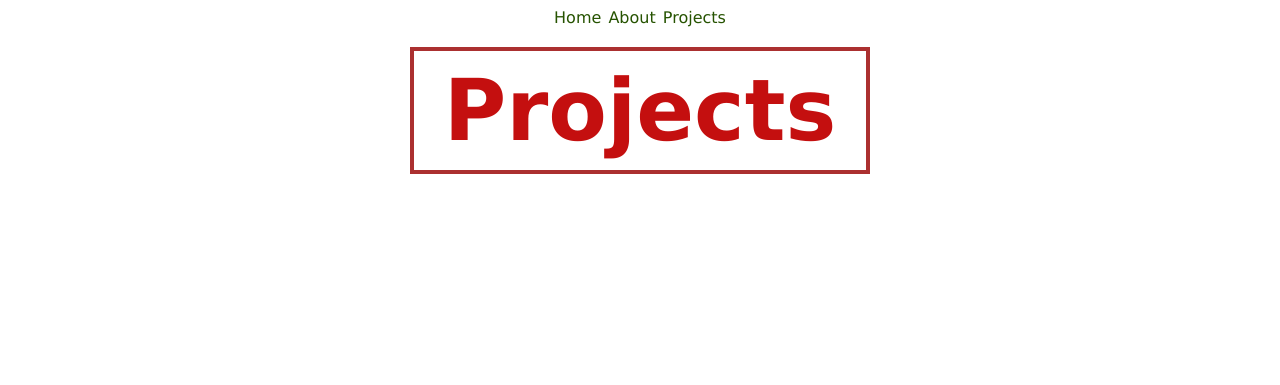
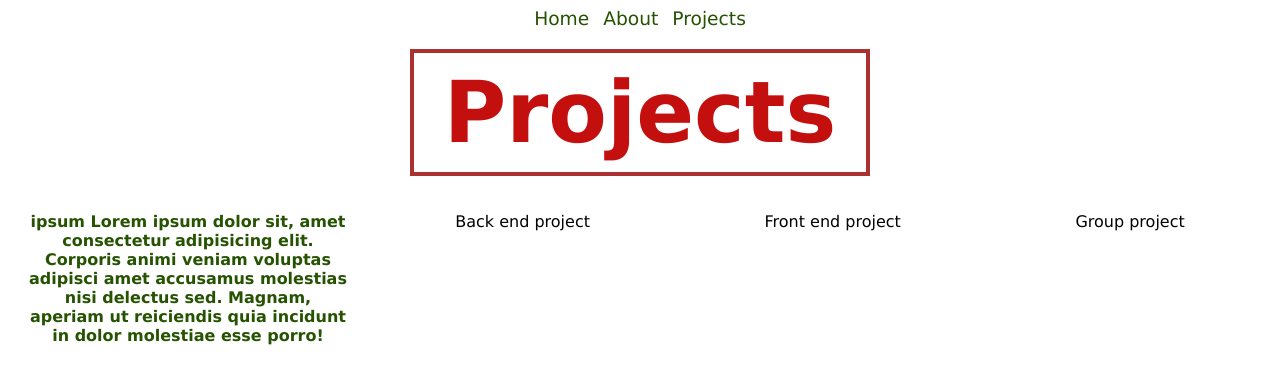
Before and after one commit to corkesw/portfolio-website, a plain HTML site: page projects.html in a window 1280 px wide. Drawn offline with Linux system fonts and the light colour scheme.

Commit message:
add project layout and styling

```diff
--- a/projects.html
+++ b/projects.html
@@ -8,13 +8,24 @@
     <title>Projects</title>
 </head>
 <body>
-    <nav>
-        <a href="./index.html">Home</a>
-        <a href="./about.html">About</a>
-        <a href="./projects.html">Projects</a>
+    <nav class="main-nav">
+        <a href="./index.html" class="main-nav__link">Home</a>
+        <a href="./about.html" class="main-nav__link">About</a>
+        <a href="./projects.html" class="main-nav__link">Projects</a>
       </nav>
       <div class="banner">
-          <h1 class="banner__title">Projects</h1>
+          <h1 class="banner__title" id="projects-banner">Projects</h1>
+      </div>
+
+      <div class="project-info">
+          <p class="project-info__main">ipsum Lorem ipsum dolor sit, amet consectetur adipisicing elit. Corporis animi veniam voluptas adipisci amet accusamus molestias nisi delectus sed. Magnam, aperiam ut reiciendis quia incidunt in dolor molestiae esse porro!</p>
+          <p class="project-info__text">Back end project</p>
+          <p class="project-info__text">Front end project</p>
+          <p class="project-info__text">Group project</p>
+
+
+
+
       </div>
 </body>
 </html>
--- a/styles/index.css
+++ b/styles/index.css
@@ -31,8 +31,12 @@ p.biography_text {
 }
 
 nav.main-nav {
-  font-size: 16pt;
+  font-size: 14pt;
   text-decoration: none;
+}
+
+a.main-nav__link {
+    padding: 0px 4px 0px 4px;
 }
 
 a {
@@ -63,3 +67,25 @@ a:active {
   background: #265301;
   color: #cdfeaa;
 }
+
+div.project-info {
+    display: flex;
+    flex-direction: row;
+    flex-wrap: wrap;
+}
+
+p.project-info__text {
+    display: inline;
+    max-width: 20em;
+    padding: 20px;
+    flex: 1 0.5 auto;
+}
+
+p.project-info__main {
+    display: inline;
+    max-width: 20em;
+    padding: 20px;
+    flex: 4 1 auto;
+    color: #265301;
+    font-weight: 700;
+}
```
